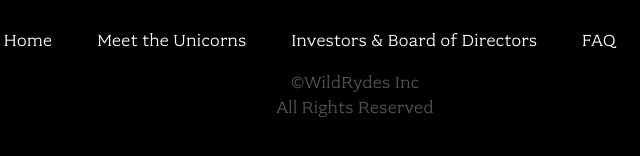
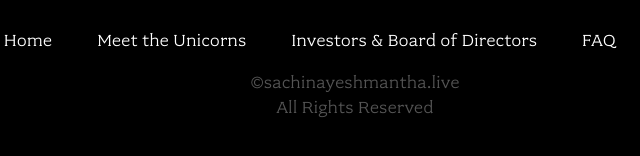
Before and after one commit to Sachin20010517/wild-rydes-amplify, a plain HTML site: page index.html in a window 1280 px wide. Shown: the part 5130-5286 px from the top of the page, 285-925 px from the left. Drawn offline with Linux system fonts and the light colour scheme.

Commit message:
Update index.html

```diff
--- a/index.html
+++ b/index.html
@@ -147,7 +147,7 @@
 
     <div class="row column">
       <div class="footer-legal">
-        &copy;WildRydes Inc<br>
+        &copy;sachinayeshmantha.live<br>
         All Rights Reserved
       </div>
     </div>
```
